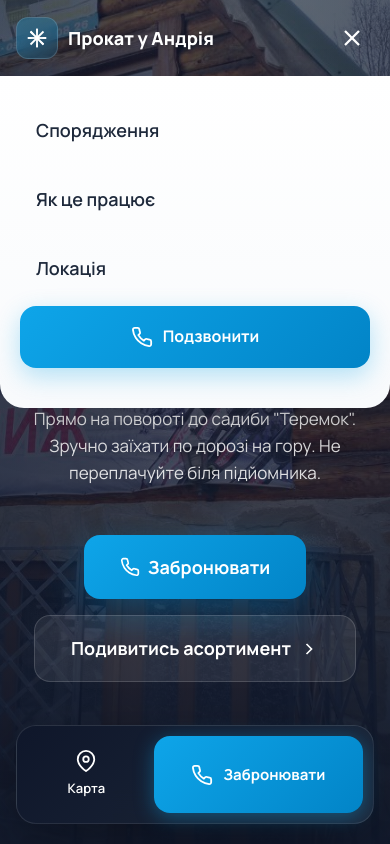
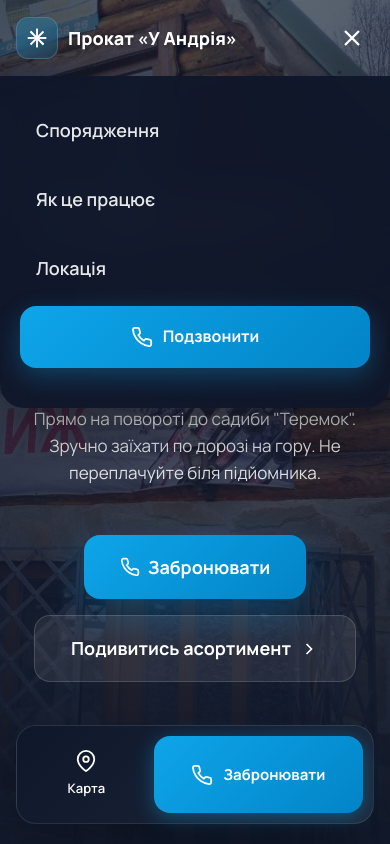
Before and after one commit to sstepanchuk/prokat-u-andriya, a website: page site/index.html in a window 390 px wide. Both pictures are taken after a click on the button "Відкрити меню". Shown: the top 844 px of the page. Drawn offline with Linux system fonts and the light colour scheme.

Commit message:
update business name to use guillemets («У Андрія») and improve mobile menu styling with dark theme and backdrop blur

```diff
--- a/site/index.html
+++ b/site/index.html
@@ -5,25 +5,25 @@
   <meta name="viewport" content="width=device-width,initial-scale=1">
   <link rel="icon" type="image/svg+xml" href="/favicon.svg">
   <link rel="apple-touch-icon" href="/favicon.svg">
-  <title>Прокат у Андрія | Лижі та сноуборди на Красії — Дешевше ніж на курорті</title>
+  <title>Прокат «У Андрія» | Лижі та сноуборди на Красії — Дешевше ніж на курорті</title>
   <meta name="description" content="Прокат лиж та сноубордів на Красії. Знаходимось прямо під горою на повороті до Теремка. Дешевше ніж офіційний прокат. Телефонуйте: +380 66 649 9206">
   <meta name="keywords" content="прокат лиж Красія, прокат сноубордів Красія, лижі напрокат Закарпаття, гірськолижний прокат Вишка, ski rental Krasiya">
-  <meta name="author" content="Прокат у Андрія">
+  <meta name="author" content="Прокат «У Андрія»">
   <meta name="robots" content="index, follow">
   <link rel="canonical" href="https://prokat-andriya.pp.ua/">
 
   <!-- Open Graph -->
   <meta property="og:type" content="website">
   <meta property="og:url" content="https://prokat-andriya.pp.ua/">
-  <meta property="og:title" content="Прокат у Андрія | Лижі та сноуборди на Красії">
+  <meta property="og:title" content="Прокат «У Андрія» | Лижі та сноуборди на Красії">
   <meta property="og:description" content="Прокат лиж та сноубордів прямо під горою. Дешевше ніж на курорті. Зручна локація на повороті до Теремка.">
   <meta property="og:image" content="https://prokat-andriya.pp.ua/images/hero.jpg">
   <meta property="og:locale" content="uk_UA">
-  <meta property="og:site_name" content="Прокат у Андрія">
+  <meta property="og:site_name" content="Прокат «У Андрія»">
 
   <!-- Twitter Card -->
   <meta name="twitter:card" content="summary_large_image">
-  <meta name="twitter:title" content="Прокат у Андрія | Лижі та сноуборди на Красії">
+  <meta name="twitter:title" content="Прокат «У Андрія» | Лижі та сноуборди на Красії">
   <meta name="twitter:description" content="Прокат лиж та сноубордів прямо під горою. Дешевше ніж на курорті.">
   <meta name="twitter:image" content="https://prokat-andriya.pp.ua/images/hero.jpg">
 
@@ -56,7 +56,7 @@
     "@context": "https://schema.org",
     "@type": "LocalBusiness",
     "@id": "https://prokat-andriya.pp.ua/",
-    "name": "Прокат у Андрія",
+    "name": "Прокат «У Андрія»",
     "alternateName": "Ski Rental Krasiya",
     "description": "Прокат гірськолижного спорядження на курорті Красія. Лижі, сноуборди, шоломи та аксесуари. Знаходимось прямо під горою.",
     "url": "https://prokat-andriya.pp.ua/",
@@ -182,12 +182,15 @@
     @media(min-width:768px){.menu-toggle{display:none}}
     .menu-toggle svg{width:28px;height:28px;stroke:currentColor;fill:none;stroke-width:2}
 
-    .mobile-menu{position:absolute;top:100%;left:0;right:0;background:linear-gradient(180deg,#fff,#f8fafc);box-shadow:0 20px 50px rgba(0,0,0,.15);max-height:0;overflow:hidden;transition:max-height .4s cubic-bezier(.4,0,.2,1),opacity .3s;opacity:0;border-radius:0 0 1.5rem 1.5rem}
+    .mobile-menu{position:absolute;top:100%;left:0;right:0;background:rgba(15,23,42,.95);backdrop-filter:blur(20px);-webkit-backdrop-filter:blur(20px);box-shadow:0 20px 50px rgba(0,0,0,.4);max-height:0;overflow:hidden;transition:max-height .4s cubic-bezier(.4,0,.2,1),opacity .3s;opacity:0;border-radius:0 0 1.5rem 1.5rem}
     .mobile-menu.open{max-height:450px;opacity:1}
     @media(min-width:768px){.mobile-menu{display:none}}
+    .header.scrolled .mobile-menu{background:rgba(255,255,255,.98);box-shadow:0 20px 50px rgba(0,0,0,.15)}
     .mobile-menu-inner{padding:1.5rem 1.25rem 2rem}
-    .mobile-menu a{display:flex;align-items:center;padding:1rem;font-weight:600;font-size:1.125rem;color:var(--slate-800);border-radius:.75rem;margin-bottom:.5rem;transition:all .2s}
-    .mobile-menu a:hover{background:var(--slate-50);color:var(--brand)}
+    .mobile-menu a{display:flex;align-items:center;padding:1rem;font-weight:600;font-size:1.125rem;color:rgba(255,255,255,.9);border-radius:.75rem;margin-bottom:.5rem;transition:all .2s}
+    .mobile-menu a:hover{background:rgba(255,255,255,.1);color:var(--brand-light)}
+    .header.scrolled .mobile-menu a{color:var(--slate-800)}
+    .header.scrolled .mobile-menu a:hover{background:var(--slate-50);color:var(--brand)}
     .mobile-menu .mobile-cta{margin-top:.5rem;display:flex;align-items:center;justify-content:center;gap:.625rem;background:linear-gradient(135deg,var(--brand-light),var(--brand));color:#fff;padding:1.125rem;border-radius:1rem;font-weight:700;border:0;box-shadow:0 8px 25px rgba(14,165,233,.3);font-size:1rem}
     .mobile-menu .mobile-cta svg{width:22px;height:22px;stroke:currentColor;fill:none;stroke-width:2}
 
@@ -327,11 +330,11 @@
   <header class="header" id="header">
     <div class="container">
       <div class="header-inner">
-        <a href="#" class="logo" aria-label="Прокат у Андрія - На головну">
+        <a href="#" class="logo" aria-label="Прокат «У Андрія» - На головну">
           <div class="logo-icon">
             <svg viewBox="0 0 24 24"><line x1="12" y1="2" x2="12" y2="22"/><line x1="4.93" y1="4.93" x2="19.07" y2="19.07"/><line x1="19.07" y1="4.93" x2="4.93" y2="19.07"/><line x1="2" y1="12" x2="22" y2="12"/><line x1="12" y1="2" x2="12" y2="6"/><line x1="12" y1="18" x2="12" y2="22"/><line x1="4.93" y1="4.93" x2="7.76" y2="7.76"/><line x1="16.24" y1="16.24" x2="19.07" y2="19.07"/><line x1="2" y1="12" x2="6" y2="12"/><line x1="18" y1="12" x2="22" y2="12"/></svg>
           </div>
-          <span>Прокат у Андрія</span>
+          <span>Прокат «У Андрія»</span>
         </a>
         <nav class="nav" aria-label="Головна навігація">
           <ul class="nav-links">
@@ -366,14 +369,14 @@
     <!-- Hero -->
     <section class="hero">
       <div class="hero-bg">
-        <img src="images/hero.jpg" alt="Прокат лиж у Андрія — будівля прокату на Красії" width="1600" height="1200" loading="eager">
+        <img src="images/hero.jpg" alt="Прокат лиж «У Андрія» — будівля прокату на Красії" width="1600" height="1200" loading="eager">
       </div>
       <div class="hero-content">
         <div class="hero-badge">
           <svg viewBox="0 0 24 24"><rect x="2" y="4" width="20" height="16" rx="2"/><path d="M12 4v16M2 10h20"/></svg>
           Дешевше, ніж на самому курорті
         </div>
-        <h1>Прокат у <span>Андрія</span></h1>
+        <h1>Прокат <span>«У Андрія»</span></h1>
         <p>Прямо на повороті до садиби "Теремок". Зручно заїхати по дорозі на гору. Не переплачуйте біля підйомника.</p>
         <div class="hero-btns">
           <a href="tel:+380666499206" class="btn btn-primary">
@@ -524,7 +527,7 @@
                 allowfullscreen=""
                 loading="lazy"
                 referrerpolicy="no-referrer-when-downgrade"
-                title="Прокат у Андрія на Google Maps">
+                title="Прокат «У Андрія» на Google Maps">
               </iframe>
               <a href="https://maps.app.goo.gl/m2L9vRouQ8pMvVXx8" target="_blank" rel="noopener noreferrer" class="location-map-btn" style="position:absolute;bottom:1rem;left:50%;transform:translateX(-50%);z-index:10">
                 <svg viewBox="0 0 24 24"><polygon points="3 11 22 2 13 21 11 13 3 11"/></svg>
@@ -546,7 +549,7 @@
           <div class="footer-logo-icon">
             <svg viewBox="0 0 24 24"><line x1="12" y1="2" x2="12" y2="22"/><line x1="4.93" y1="4.93" x2="19.07" y2="19.07"/><line x1="19.07" y1="4.93" x2="4.93" y2="19.07"/><line x1="2" y1="12" x2="22" y2="12"/><line x1="12" y1="2" x2="12" y2="6"/><line x1="12" y1="18" x2="12" y2="22"/><line x1="4.93" y1="4.93" x2="7.76" y2="7.76"/><line x1="16.24" y1="16.24" x2="19.07" y2="19.07"/><line x1="2" y1="12" x2="6" y2="12"/><line x1="18" y1="12" x2="22" y2="12"/></svg>
           </div>
-          <span>Прокат у Андрія</span>
+          <span>Прокат «У Андрія»</span>
         </div>
         <div class="footer-info">
           <p>с. Вишка, під горою (поворот на "Теремок")</p>
```
